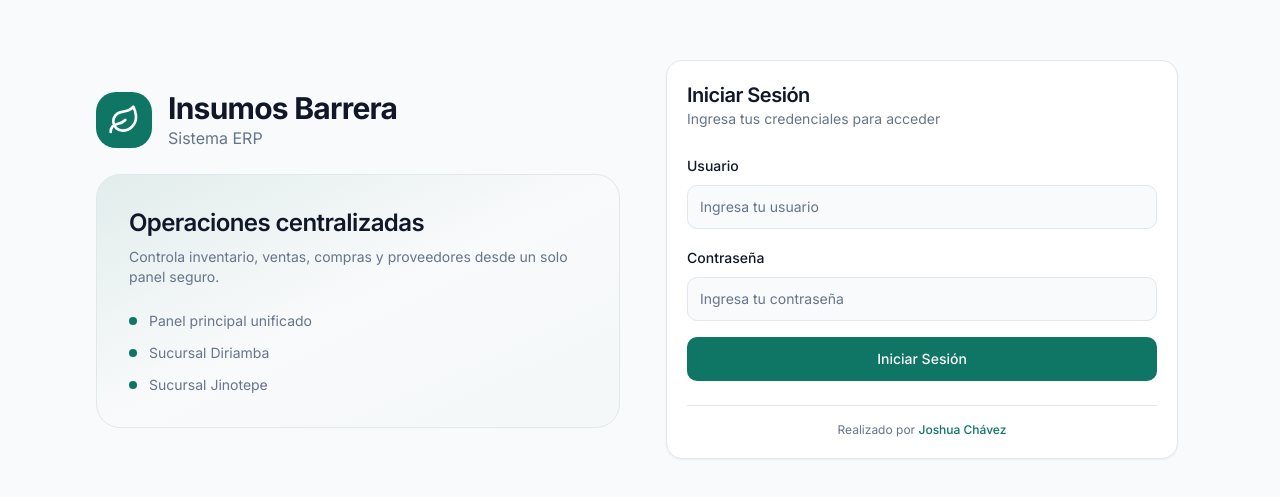
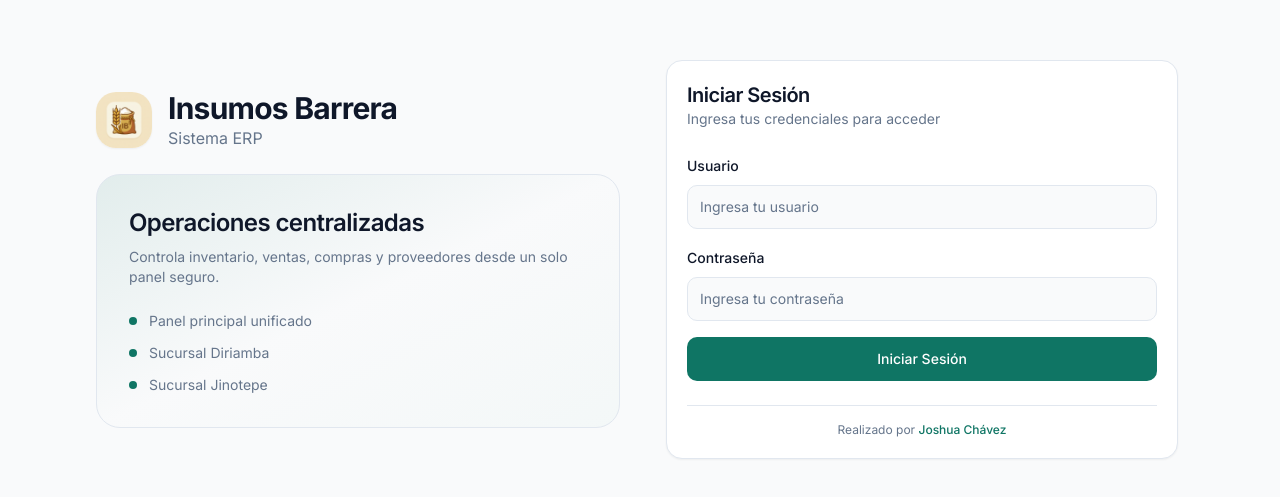
Before and after one commit to Benchav/InsBR-Frontend, a React (Vite) app: page /login in a window 1280 px wide. Shown: the part 141-638 px from the top of the page. Built offline with nearby package versions, Linux system fonts and the light colour scheme.

Commit message:
feat: Add PWA service worker, AppSidebar component, and Login page.

```diff
--- a/dev-dist/sw.js
+++ b/dev-dist/sw.js
@@ -79,7 +79,7 @@ define(['./workbox-5a5d9309'], (function (workbox) { 'use strict';
    */
   workbox.precacheAndRoute([{
     "url": "/index.html",
-    "revision": "0.5vig47qbnm"
+    "revision": "0.mq5j5ffj4qg"
   }], {});
   workbox.cleanupOutdatedCaches();
   workbox.registerRoute(new workbox.NavigationRoute(workbox.createHandlerBoundToURL("/index.html"), {
--- a/src/components/layout/AppSidebar.tsx
+++ b/src/components/layout/AppSidebar.tsx
@@ -54,8 +54,8 @@ const SidebarContent = ({
   <div className="flex h-full flex-col min-h-0">
     {/* Logo */}
     <div className="flex h-16 items-center gap-3 border-b border-border px-6">
-      <div className="flex h-10 w-10 items-center justify-center rounded-xl bg-primary">
-        <Leaf className="h-6 w-6 text-primary-foreground" />
+      <div className="flex h-10 w-10 items-center justify-center rounded-xl bg-white shadow-sm overflow-hidden">
+        <img src="/pwa-192x192.png" alt="Logo" className="h-full w-full object-cover" />
       </div>
       <div>
         <h1 className="text-lg font-bold text-foreground">Insumos Barrera</h1>
--- a/src/pages/Login.tsx
+++ b/src/pages/Login.tsx
@@ -39,8 +39,8 @@ export default function Login() {
           {/* Brand Panel */}
           <div className="hidden lg:flex flex-col gap-6">
             <div className="flex items-center gap-4">
-              <div className="flex h-14 w-14 items-center justify-center rounded-2xl bg-primary">
-                <Leaf className="h-8 w-8 text-primary-foreground" />
+              <div className="flex h-14 w-14 items-center justify-center rounded-2xl bg-white shadow-sm overflow-hidden">
+                <img src="/pwa-192x192.png" alt="Insumos Barrera" className="h-full w-full object-cover" />
               </div>
               <div>
                 <h1 className="text-3xl font-bold text-foreground">Insumos Barrera</h1>
@@ -73,8 +73,8 @@ export default function Login() {
           <div className="w-full">
             <div className="mx-auto w-full max-w-md lg:max-w-lg">
               <div className="flex flex-col items-center mb-8 lg:hidden">
-                <div className="flex h-16 w-16 items-center justify-center rounded-2xl bg-primary mb-4">
-                  <Leaf className="h-10 w-10 text-primary-foreground" />
+                <div className="flex h-16 w-16 items-center justify-center rounded-2xl bg-white shadow-sm overflow-hidden mb-4">
+                  <img src="/pwa-192x192.png" alt="Insumos Barrera" className="h-full w-full object-cover" />
                 </div>
                 <h1 className="text-2xl font-bold text-foreground">Insumos Barrera</h1>
                 <p className="text-muted-foreground">Sistema ERP</p>
```
